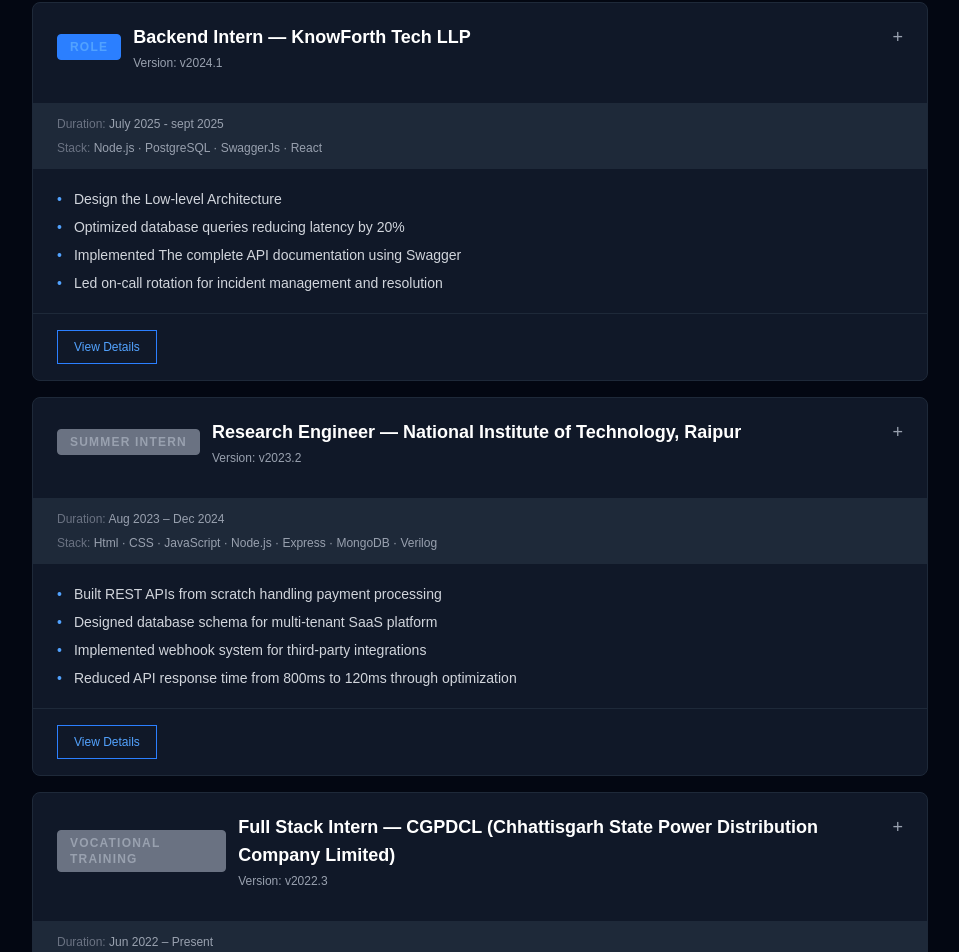
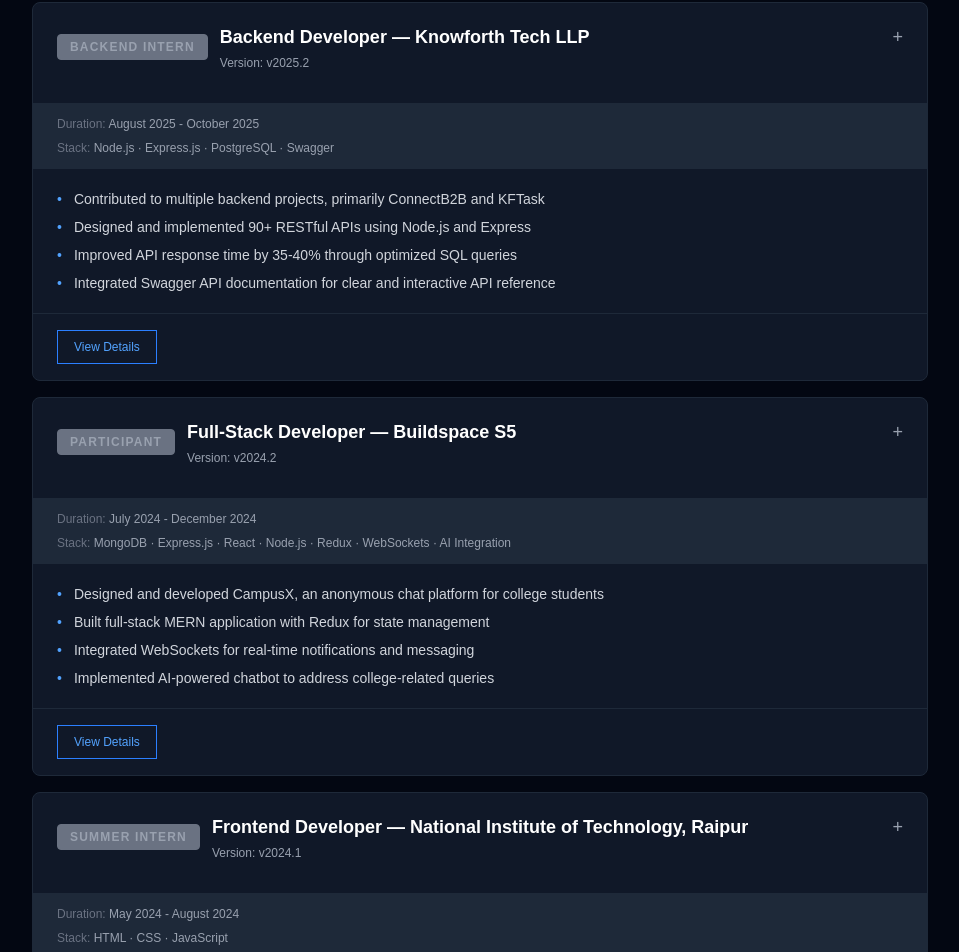
Before and after one commit to garvthakre/G-Forge, a Next.js app in the folder ui/: page / in a window 1280 px wide. Shown: the part 4402-5354 px from the top of the page, without its empty margins (160-1119 px from the left). Built offline with nearby package versions, Linux system fonts and the light colour scheme.

Commit message:
feat: Update the experience  section

```diff
--- a/ui/app/components/Experience.tsx
+++ b/ui/app/components/Experience.tsx
@@ -15,71 +15,73 @@
 }
 
 const experienceData: Experience[] = [
-  {
+
+ {
     id: "exp-1",
-    badge: "ROLE",
-    role: "Backend Intern ",
-    company: "KnowForth Tech LLP",
-    version: "v2024.1",
-    duration: "July 2025 - sept 2025",
-    stack: ["Node.js", "PostgreSQL", "SwaggerJs", "React"],
+    badge: "Backend Intern",
+    role: "Backend Developer",
+    company: "Knowforth Tech LLP",
+    version: "v2025.2",
+    duration: "August 2025 - October 2025",
+    stack: ["Node.js", "Express.js", "PostgreSQL", "Swagger"],
     responsibilities: [
-      "Design the Low-level Architecture",
-      "Optimized database queries reducing latency by 20%",
-      "Implemented The complete API documentation using Swagger",
-      "Led on-call rotation for incident management and resolution",
+      "Contributed to multiple backend projects, primarily ConnectB2B and KFTask",
+      "Designed and implemented 90+ RESTful APIs using Node.js and Express",
+      "Improved API response time by 35-40% through optimized SQL queries",
+      "Integrated Swagger API documentation for clear and interactive API reference",
     ],
     expandedDetails: [
-      "Worked with the frontend team to integrate APIs using React",
-      "Designed scalable RESTful APIs adhering to best practices",
-      "Introduced observability stack with structured logging and distributed tracing",
-      "build 2+ Complete Backend services from scratch",
-      "Implemented More than 150 API endpoints with proper versioning and documentation",
+      "Handled 90% of the backend development for ConnectB2B and KFTask projects",
+      "Optimized database queries and request handling for better performance",
+      "Built scalable RESTful APIs following industry best practices",
+      "Implemented comprehensive API documentation using Swagger",
+      "Worked with PostgreSQL for efficient data storage and retrieval",
     ],
   },
   {
     id: "exp-2",
-    badge: "Summer Intern",
-    role: "Research Engineer",
-    company: "National Institute of Technology, Raipur",
-    version: "v2023.2",
-    duration: "Aug 2023 – Dec 2024",
-    stack: ["Html", "CSS", "JavaScript", "Node.js", "Express", "MongoDB","Verilog"],
+    badge: "Participant",
+    role: "Full-Stack Developer",
+    company: "Buildspace S5",
+    version: "v2024.2",
+    duration: "July 2024 - December 2024",
+    stack: ["MongoDB", "Express.js", "React", "Node.js", "Redux", "WebSockets", "AI Integration"],
     responsibilities: [
-      "Built REST APIs from scratch handling payment processing",
-      "Designed database schema for multi-tenant SaaS platform",
-      "Implemented webhook system for third-party integrations",
-      "Reduced API response time from 800ms to 120ms through optimization",
+      "Designed and developed CampusX, an anonymous chat platform for college students",
+      "Built full-stack MERN application with Redux for state management",
+      "Integrated WebSockets for real-time notifications and messaging",
+      "Implemented AI-powered chatbot to address college-related queries",
     ],
     expandedDetails: [
-      "Implemented database connection pooling and query optimization",
-      "Designed idempotent webhook handlers for reliable integrations",
-      "Built rate limiting and authentication middleware",
-      "Established code review standards and testing practices",
+      "Led the complete development lifecycle from ideation to deployment",
+      "Focused on user privacy and secure anonymous communication",
+      "Gained hands-on experience in full-stack development and AI integration",
+      "Implemented real-time web technologies for seamless user experience",
+      "Enhanced information accessibility through intelligent chatbot integration",
     ],
   },
   {
     id: "exp-3",
-    badge: "Vocational Training",
-    role: "Full Stack Intern",
-    company: "CGPDCL (Chhattisgarh State Power Distribution Company Limited)",
-    version: "v2022.3",
-    duration: "Jun 2022 – Present",
-    stack: ["React", "Node.js", "Express", "PostgreSQL"],
+    badge: "Summer Intern",
+    role: "Frontend Developer",
+    company: "National Institute of Technology, Raipur",
+    version: "v2024.1",
+    duration: "May 2024 - August 2024",
+    stack: ["HTML", "CSS", "JavaScript"],
     responsibilities: [
-      "Contributed to core Redis modules for distributed caching",
-      "Improved PostgreSQL query planner performance by 15%",
-      "Published distributed systems research and articles",
-      "Reviewed 50+ pull requests in open source communities",
+      "Improved the UI/UX of the official NIT Raipur website",
+      "Implemented responsive design using HTML, CSS, and JavaScript",
+      "Enhanced user experience through modern web development practices",
+      "Collaborated with the web development team on design improvements",
     ],
     expandedDetails: [
-      "Authored Go library for stream processing with 2k+ GitHub stars",
-      "Collaborated with international team on distributed consensus",
-      "Maintained long-term performance benchmarking suite",
-      "Mentored open source contributors from various backgrounds",
+      "Redesigned key sections of the official website for better accessibility",
+      "Applied modern CSS techniques for responsive and mobile-friendly layouts",
+      "Implemented interactive JavaScript features to enhance user engagement",
+      "Ensured cross-browser compatibility and optimal performance",
+      "Worked closely with stakeholders to align design with institutional branding",
     ],
   },
-
 ];
 
 const Experience: NextPage = () => {
```
